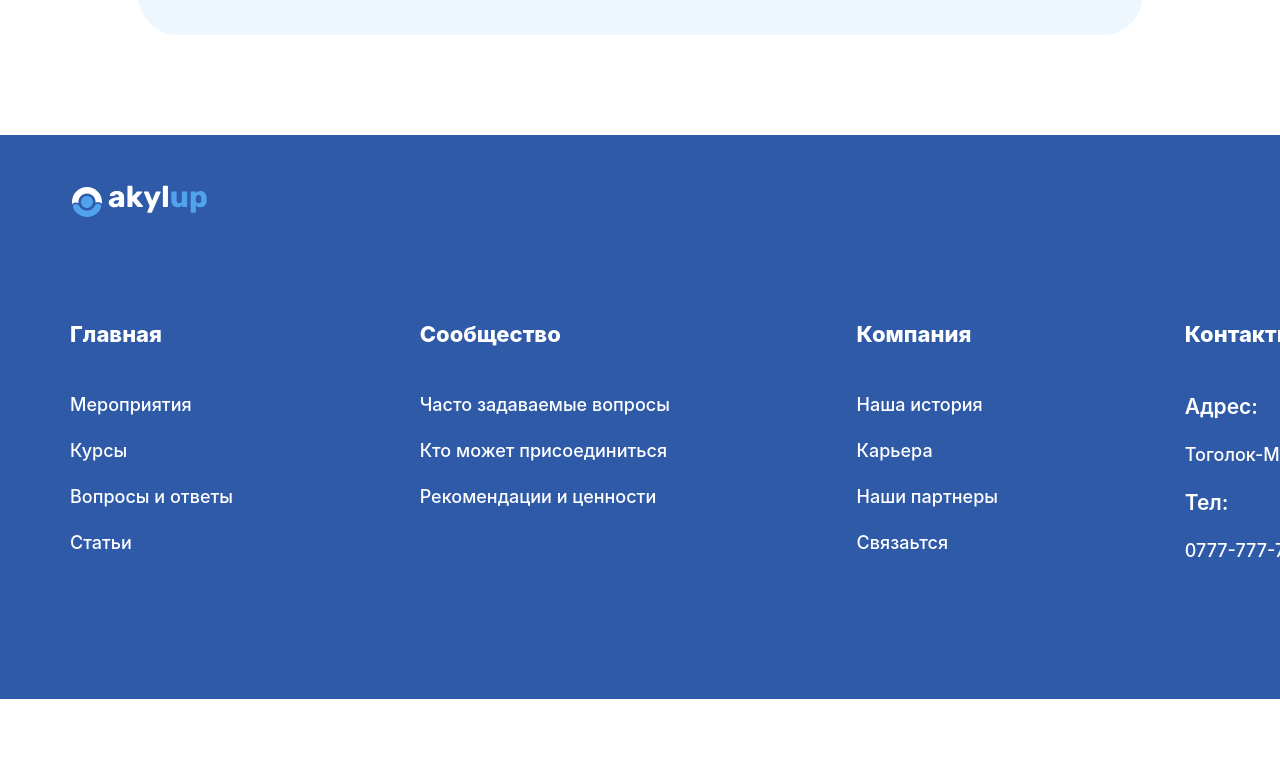
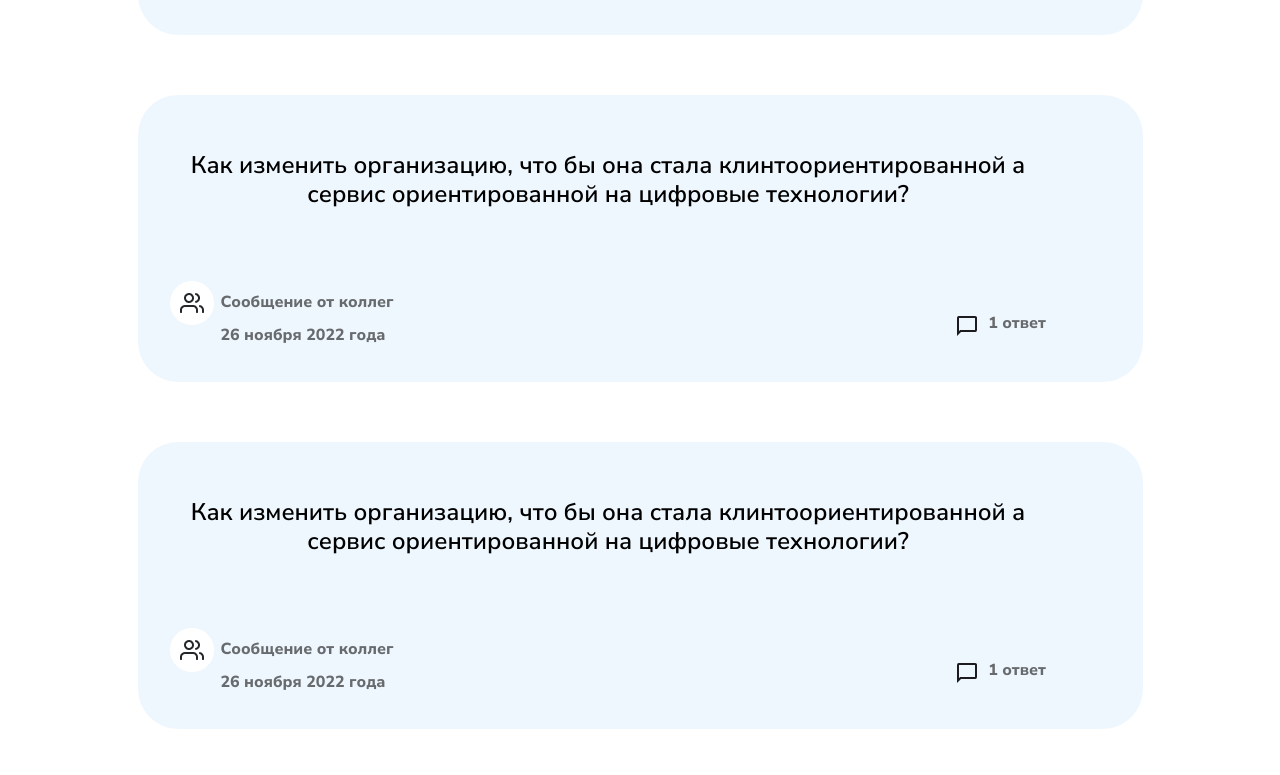
Before and after one commit to 09mazya/AkylUP, a React (Create React App) app: page /qa in a window 1280 px wide. Shown: the part 945-1720 px from the top of the page. Before the commit the page ends 1644 px from the top, so only its background shows below. Built offline with nearby package versions, Linux system fonts and the light colour scheme; the HTML template or start-up script is replaced by a standard one.

Commit message:
update map function

```diff
--- /dev/null
+++ b/src/QA.json
@@ -0,0 +1,18 @@
+[
+  {
+    "question": "Как изменить организацию, что бы она стала клинтоориентированной а сервис ориентированной на цифровые технологии?",
+    "answer": "1 ответ"
+  },
+  {
+    "question": "Как изменить организацию, что бы она стала клинтоориентированной а сервис ориентированной на цифровые технологии?",
+    "answer": "1 ответ"
+  },
+  {
+    "question": "Как изменить организацию, что бы она стала клинтоориентированной а сервис ориентированной на цифровые технологии?",
+    "answer": "1 ответ"
+  },
+  {
+    "question": "Как изменить организацию, что бы она стала клинтоориентированной а сервис ориентированной на цифровые технологии?",
+    "answer": "1 ответ"
+  }
+]
--- a/src/pages/Qa/Qa.css
+++ b/src/pages/Qa/Qa.css
@@ -89,6 +89,7 @@ input {
   height: 223px;
   background: rgba(203, 227, 250, 0.3);
   border-radius: 40px;
+  margin-bottom: 60px;
 }
 
 .quetions-text {
@@ -122,7 +123,7 @@ input {
   align-items: center;
   text-align: center;
   position: relative;
-  top:-5px;
+  top: -5px;
 }
 
 .micro-answers {
--- a/src/pages/Qa/Qa.jsx
+++ b/src/pages/Qa/Qa.jsx
@@ -2,6 +2,7 @@ import React from "react";
 import "../Qa/Qa.css";
 import Chat from "./QA-img/chat_bubble.png";
 import Collegues from "../Qa/QA-img/messageguys.png";
+import QA from "../../QA.json";
 
 function Qa() {
   return (
@@ -20,11 +21,9 @@ function Qa() {
           </p>
           <button className="qa-button">Отправить свой вопрос</button>
         </div>
+        {QA.map((item) => (
           <div className="questions">
-          <p className="quetions-text">
-            Как изменить организацию, что бы она стала клинтоориентированной а
-            сервис ориентированной на цифровые технологии?
-          </p>
+            <p className="quetions-text">{item.question}</p>
             <div className="message-from">
               <div>
                 <div className="collegues">
@@ -35,10 +34,11 @@ function Qa() {
               </div>
               <div className="chat-bubble">
                 <img className="chat-bubble-img" src={Chat} alt="" />
-              <span className="micro-answers">1 ответ</span>
+                <span className="micro-answers">{item.answer}</span>
               </div>
             </div>
           </div>
+        ))}
       </div>
     </>
   );
```
Lines whose indentation alone changed are shown as unchanged.
